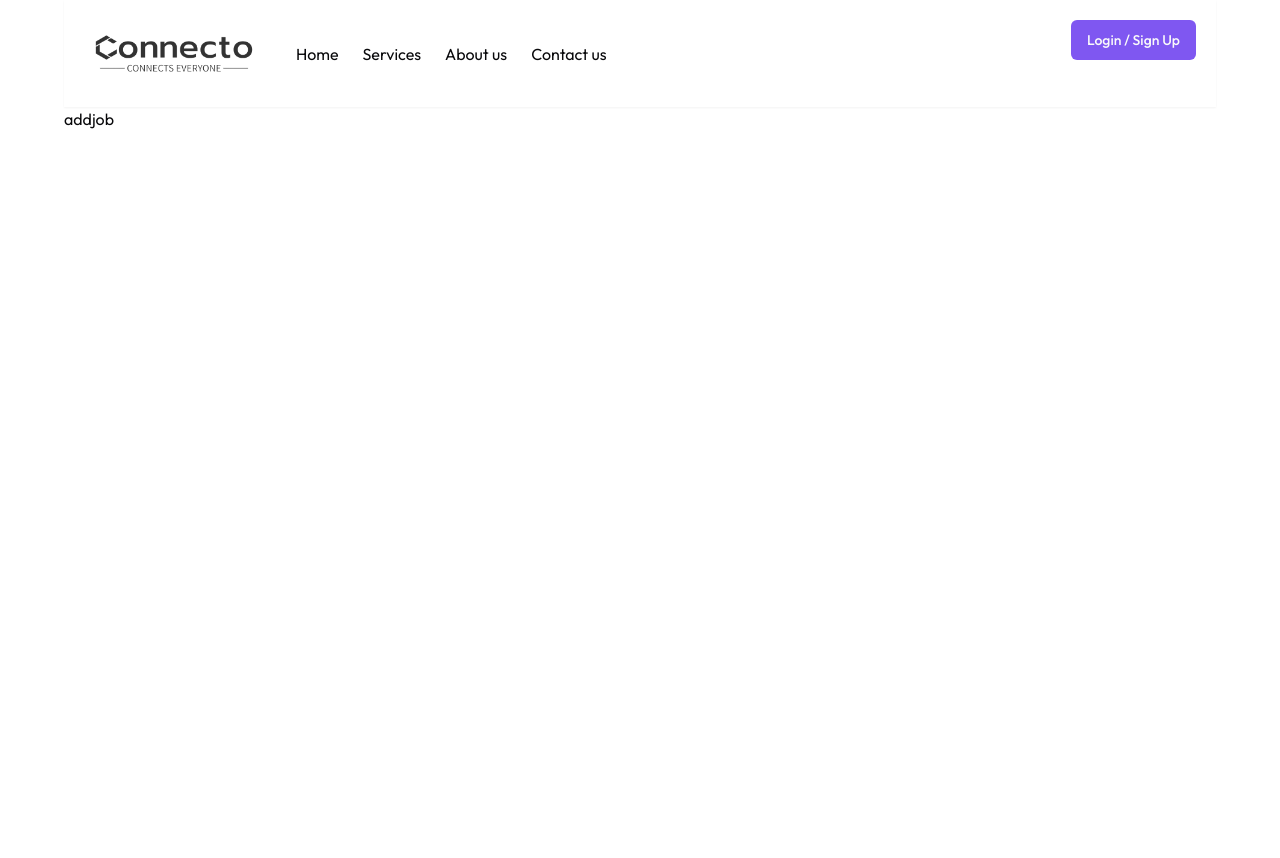
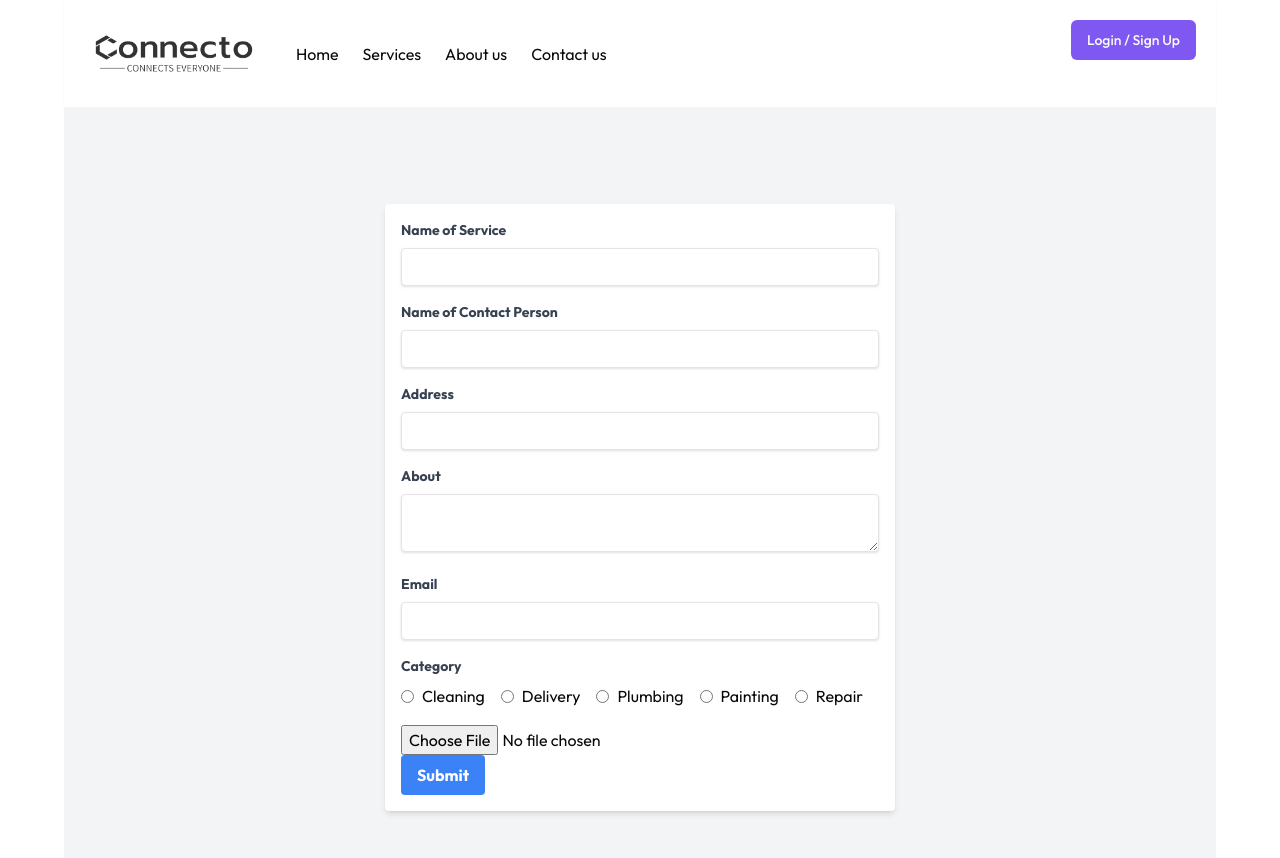
Before and after one commit to Amjedusman/home-service-web-app, a Next.js app: page /addjob in a window 1280 px wide. Shown: the top 858 px of the page. Before the commit the page ends 800 px from the top, so only its background shows below. Built offline with nearby package versions, Linux system fonts and the light colour scheme; no server answers.

Commit message:
add job added
add job added

```diff
--- /dev/null
+++ b/app/(routes)/addjob/_components/ServiceForm.jsx
@@ -0,0 +1,150 @@
+"use client";
+import React, { useRef, useState } from 'react';
+
+const ServiceForm = () => {
+  const [formData, setFormData] = useState({
+    serviceName: '',
+    contactPerson: '',
+    address: '',
+    about: '',
+    email: '',
+    category: '',
+  });
+
+  const inputFileRef = useRef(null)
+
+  const uploadFile = () => {
+    const file = inputFileRef.current.files[0];
+    if (file) {
+      console.log("File name:", file.name);
+      console.log("File type:", file.type);
+      console.log("File size:", file.size);
+      // Implement further file handling logic here (e.g., upload to server)
+    } else {
+      console.log("No file selected");
+    }
+  };
+
+  const handleChange = (e) => {
+    setFormData({
+      ...formData,
+      [e.target.name]: e.target.value,
+    });
+  };
+
+  const handleSubmit = (e) => {
+    e.preventDefault();
+    uploadFile()
+    console.log(formData);
+  };
+
+  return (
+    <form className="max-w-lg mx-auto p-4 bg-white shadow-md rounded" onSubmit={handleSubmit}>
+      <div className="mb-4">
+        <label className="block text-gray-700 text-sm font-bold mb-2" htmlFor="serviceName">
+          Name of Service
+        </label>
+        <input
+          type="text"
+          id="serviceName"
+          name="serviceName"
+          value={formData.serviceName}
+          onChange={handleChange}
+          className="shadow appearance-none border rounded w-full py-2 px-3 text-gray-700 leading-tight focus:outline-none focus:shadow-outline"
+          required
+        />
+      </div>
+
+      <div className="mb-4">
+        <label className="block text-gray-700 text-sm font-bold mb-2" htmlFor="contactPerson">
+          Name of Contact Person
+        </label>
+        <input
+          type="text"
+          id="contactPerson"
+          name="contactPerson"
+          value={formData.contactPerson}
+          onChange={handleChange}
+          className="shadow appearance-none border rounded w-full py-2 px-3 text-gray-700 leading-tight focus:outline-none focus:shadow-outline"
+          required
+        />
+      </div>
+
+      <div className="mb-4">
+        <label className="block text-gray-700 text-sm font-bold mb-2" htmlFor="address">
+          Address
+        </label>
+        <input
+          type="text"
+          id="address"
+          name="address"
+          value={formData.address}
+          onChange={handleChange}
+          className="shadow appearance-none border rounded w-full py-2 px-3 text-gray-700 leading-tight focus:outline-none focus:shadow-outline"
+          required
+        />
+      </div>
+
+      <div className="mb-4">
+        <label className="block text-gray-700 text-sm font-bold mb-2" htmlFor="about">
+          About
+        </label>
+        <textarea
+          id="about"
+          name="about"
+          value={formData.about}
+          onChange={handleChange}
+          className="shadow appearance-none border rounded w-full py-2 px-3 text-gray-700 leading-tight focus:outline-none focus:shadow-outline"
+          required
+        ></textarea>
+      </div>
+
+      <div className="mb-4">
+        <label className="block text-gray-700 text-sm font-bold mb-2" htmlFor="email">
+          Email
+        </label>
+        <input
+          type="email"
+          id="email"
+          name="email"
+          value={formData.email}
+          onChange={handleChange}
+          className="shadow appearance-none border rounded w-full py-2 px-3 text-gray-700 leading-tight focus:outline-none focus:shadow-outline"
+          required
+        />
+      </div>
+
+      <div className="mb-4">
+        <span className="block text-gray-700 text-sm font-bold mb-2">Category</span>
+        {['cleaning', 'delivery', 'plumbing', 'painting', 'repair'].map((category) => (
+          <label key={category} className="inline-flex items-center mr-4">
+            <input
+              type="radio"
+              name="category"
+              value={category}
+              checked={formData.category === category}
+              onChange={handleChange}
+              className="form-radio"
+              required
+            />
+            <span className="ml-2">{category.charAt(0).toUpperCase() + category.slice(1)}</span>
+          </label>
+        ))}
+      </div>
+      <div>
+        <input ref={inputFileRef} type="file"/>
+      </div>
+
+      <div className="flex items-center justify-between">
+        <button
+          type="submit"
+          className="bg-blue-500 hover:bg-blue-700 text-white font-bold py-2 px-4 rounded focus:outline-none focus:shadow-outline"
+        >
+          Submit
+        </button>
+      </div>
+    </form>
+  );
+};
+
+export default ServiceForm;
--- a/app/(routes)/addjob/page.jsx
+++ b/app/(routes)/addjob/page.jsx
@@ -1,8 +1,11 @@
 import React from 'react'
+import ServiceForm from './_components/ServiceForm'
 
 function addjob() {
   return (
-    <div>addjob</div>
+    <div className="min-h-screen bg-gray-100 flex items-center justify-center">
+    <ServiceForm />
+  </div>
   )
 }
 
--- a/app/(routes)/addservice/page.jsx
+++ b/app/(routes)/addservice/page.jsx
@@ -4,7 +4,8 @@ import FormService from './_component/formService'
 function addservice() {
   return (
     <div>
-      <FormService/>
+      {/* <FormService/> */}
+      add service moone
     </div>
   )
 }
```
